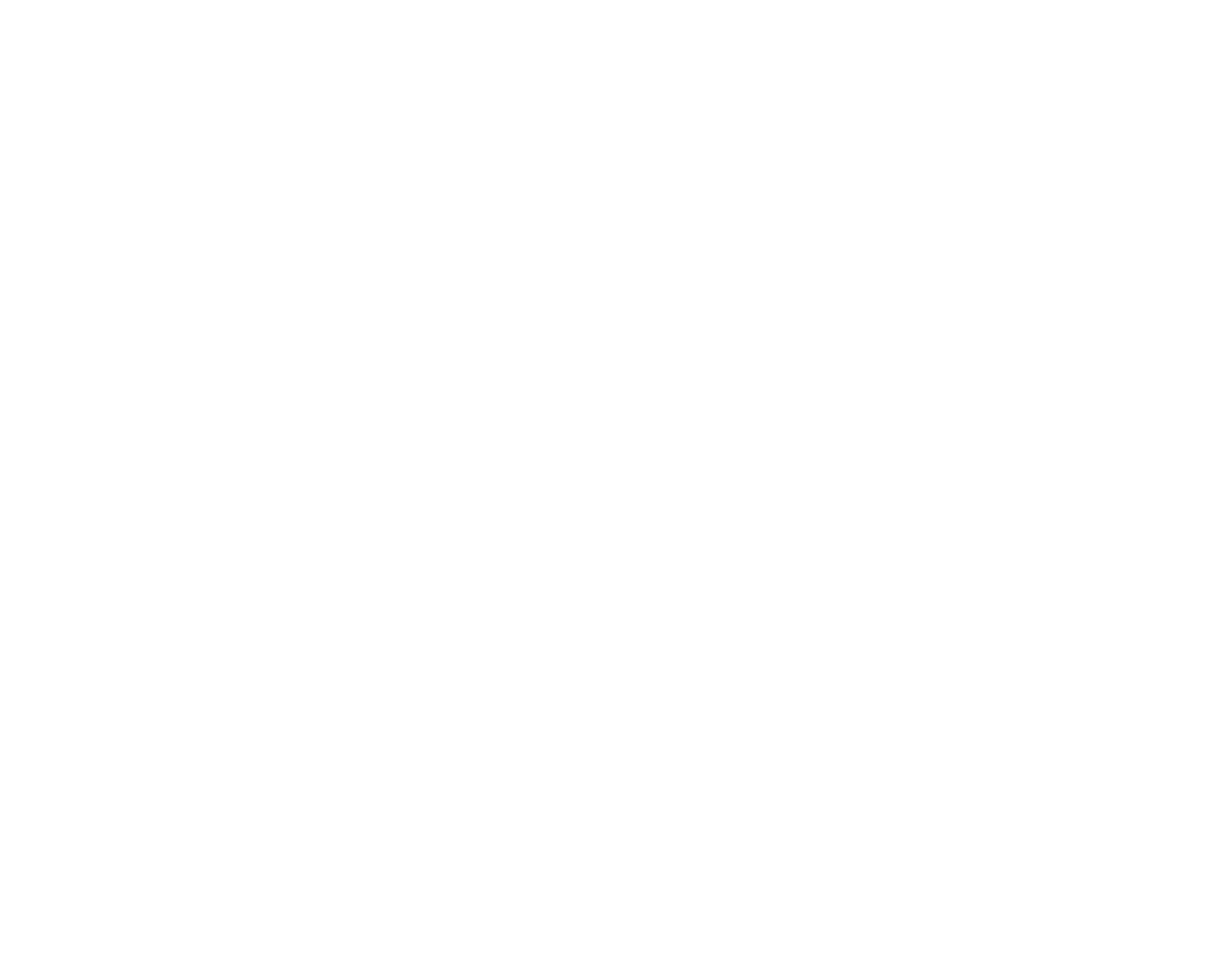
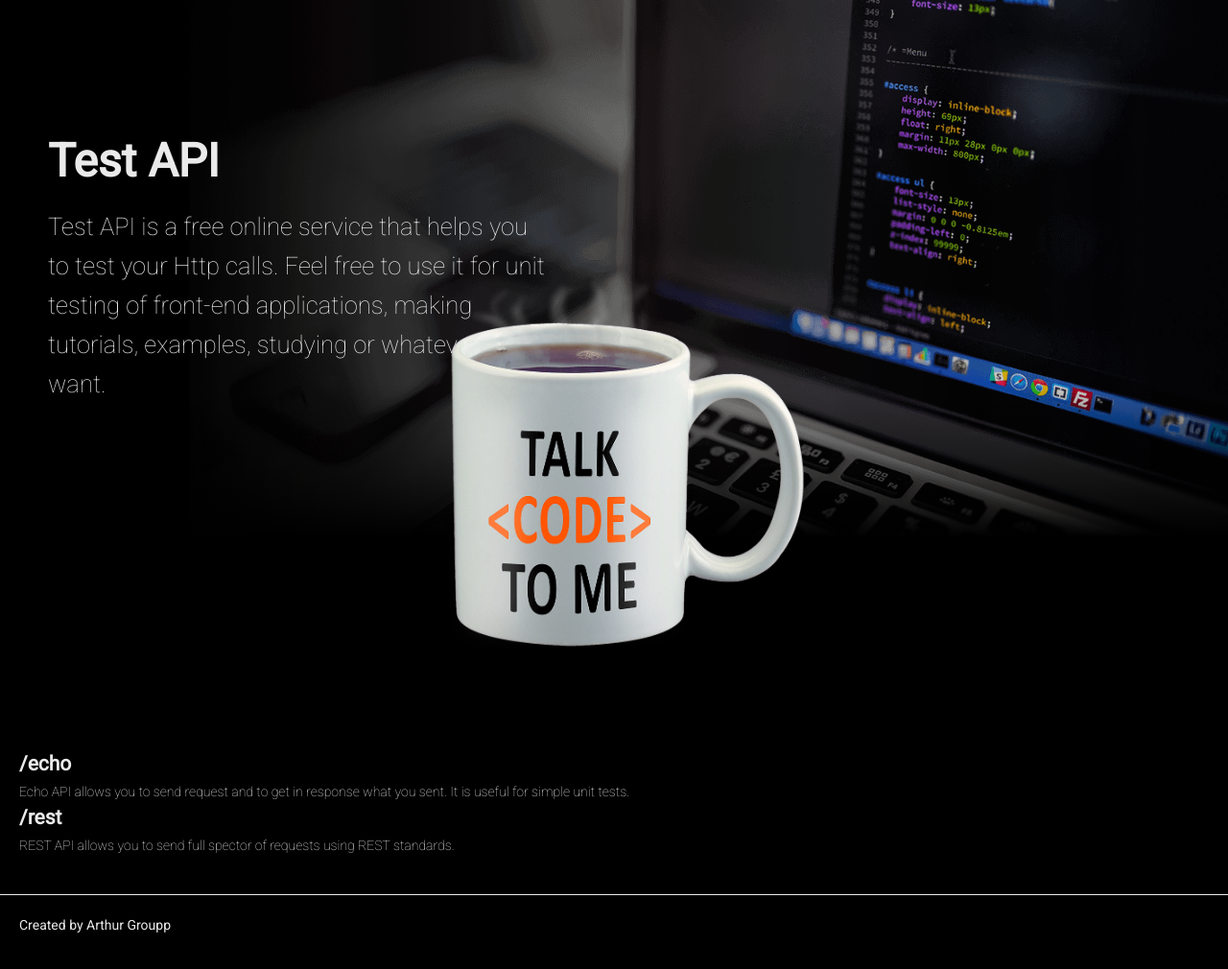
Before and after one commit to agroupp/test-api, a website: page public/index.html in a window 1280 px wide. Shown: the whole page at 96% size. Before the commit the page ends 800 px from the top, so only its background shows below. Drawn offline with Linux system fonts and the light colour scheme.

Commit message:
Added basic home page

```diff
--- a/public/index.html
+++ b/public/index.html
@@ -5,8 +5,40 @@
     <meta name="viewport" content="width=device-width, initial-scale=1.0">
     <meta http-equiv="X-UA-Compatible" content="ie=edge">
     <title>Test API | Your Online Http Request Testing Source</title>
+    <link rel="stylesheet" href="style.css">
 </head>
 <body>
-
+    <header class="fullwidth main-header">
+        <div class="title">
+            <h1 class="main-title">
+                Test API
+            </h1>
+            <h2 class="title-line-2">
+                Test API is a free online service that helps you to test your Http calls.
+                Feel free to use it for unit testing of front-end applications, making tutorials,
+                examples, studying or whatever you want.
+            </h2>
+        </div>
+    </header>
+    <div class="gradient-cover"></div>
+    <div class="cup"></div>
+    <section class="apis regular">
+        <article class="api">
+            <h2>/echo</h2>
+            <p>
+                Echo API allows you to send request and to get in response what you sent.
+                It is useful for simple unit tests.
+            </p>
+        </article>
+        <article class="api">
+            <h2>/rest</h2>
+            <p>
+                REST API allows you to send full spector of requests using REST standards.
+            </p>
+        </article>
+    </section>
+    <footer class="main-footer">
+        <p>Created by Arthur Groupp</p>
+    </footer>
 </body>
 </html>
--- /dev/null
+++ b/public/style.css
@@ -0,0 +1,68 @@
+@import url('https://fonts.googleapis.com/css?family=Roboto:100,400');
+
+* {
+    padding: 0;
+    margin: 0;
+    box-sizing: border-box;
+}
+
+body {
+    font-family: 'Roboto', 'Segoe UI', Tahoma, Geneva, Verdana, sans-serif;
+    line-height: 1.6;
+    font-size: 14px;
+    background-color: #000;
+    color: #eaeaea;
+}
+
+
+.fullwidth{
+    width: 100%;
+}
+.main-header{
+    height: 70vh;
+    background: url(./images/code-test-api.png) center center no-repeat;
+    background-size: cover;
+    margin: 0;
+}
+.gradient-cover{
+    width: 100%;
+    height: 20vh;
+    z-index: 1;
+    position: absolute;
+    top: 50vh;
+    left: 0;
+    background: linear-gradient(to bottom, rgba(0,0,0,0) 0%,rgba(0,0,0,1) 100%);
+}
+.title{
+    padding-top: 15vh;
+    padding-left: 50px;
+    max-width: 570px;
+}
+.main-title{
+    font-size: 3rem;
+    line-height: 2;
+}
+.title-line-2{
+    font-size: 1.6rem;
+    font-weight: 100;
+}
+.cup{
+    height: 400px;
+    width: 100%;
+    background: url(./images/code-talk.png) center center no-repeat;
+    background-size: contain;
+    z-index: 2;
+    position: absolute;
+    top: 35vh;
+}
+.apis{
+    margin-top: 200px;
+    padding: 20px;
+    font-weight: 100;
+}
+.main-footer{
+    margin: 20px auto;
+    width: 100%;
+    padding: 20px;
+    border-top: 1px solid #eaeaea;
+}
--- a/rest/users.controller.js
+++ b/rest/read-users.controller.js
@@ -1,10 +1,9 @@
 'use strict';
 const requestsCounter = require('../request-counter');
-const usersCoolection = require('../db/db').users;
 const usersModel = require('../models/users.model');
 
 /**
- * @module UsersController
+ * @module ReadUsersController
  * @param {object} request Http request object
  * @param {object} response Http response object
  */
--- a/rest/rest.router.js
+++ b/rest/rest.router.js
@@ -24,8 +24,8 @@ router.route('/')
     .delete(methodNotAllowed);
 
 /** Users Block */
-const usersController = require('./users.controller');
+const readUsersController = require('./read-users.controller');
 router.route('/users')
-    .get(usersController)
+    .get(readUsersController)
 
 module.exports = router;
```
Also changed, not shown: rest/create-user.controller.js (added, +12 -0 lines), rest/read-user.controller.js (added, +12 -0 lines), test/rest.test.js (+1 -0 lines), public/images/code-talk.png (added), public/images/code-test-api.png (added).
